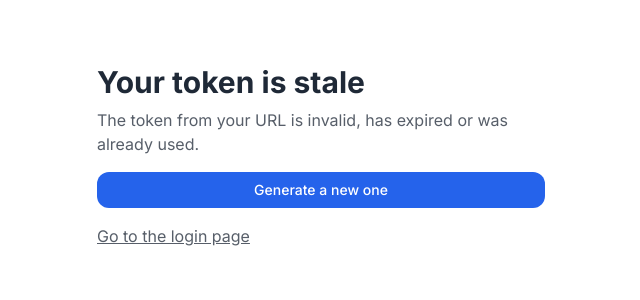
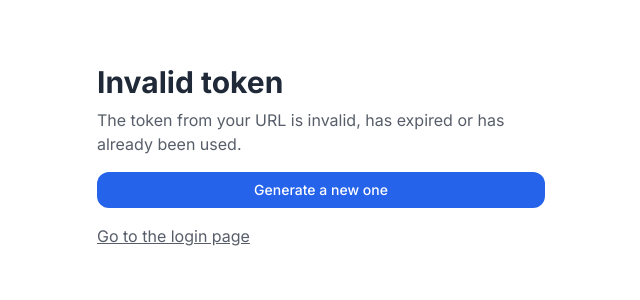
Before and after one commit to mateuszmanczak04/notecal, a Next.js app: page /auth/reset-password/invalid-token in a window 1280 px wide. Shown: the top 300 px of the page, without its empty margins (319-959 px from the left). Built offline with nearby package versions, Linux system fonts and the light colour scheme; no server answers.

Commit message:
Fix content of page

```diff
--- a/src/app/auth/reset-password/invalid-token/page.tsx
+++ b/src/app/auth/reset-password/invalid-token/page.tsx
@@ -4,8 +4,8 @@ import Link from 'next/link';
 const page = () => {
 	return (
 		<main className='mx-auto max-w-lg px-8'>
-			<h1 className='text-3xl font-bold'>Your token is stale</h1>
-			<p className='mt-2 opacity-75'>The token from your URL is invalid, has expired or was already used.</p>
+			<h1 className='text-3xl font-bold'>Invalid token</h1>
+			<p className='mt-2 opacity-75'>The token from your URL is invalid, has expired or has already been used.</p>
 			<Button asChild className='mt-4 w-full'>
 				<Link href='/auth/forgot-password'>Generate a new one</Link>
 			</Button>
```
